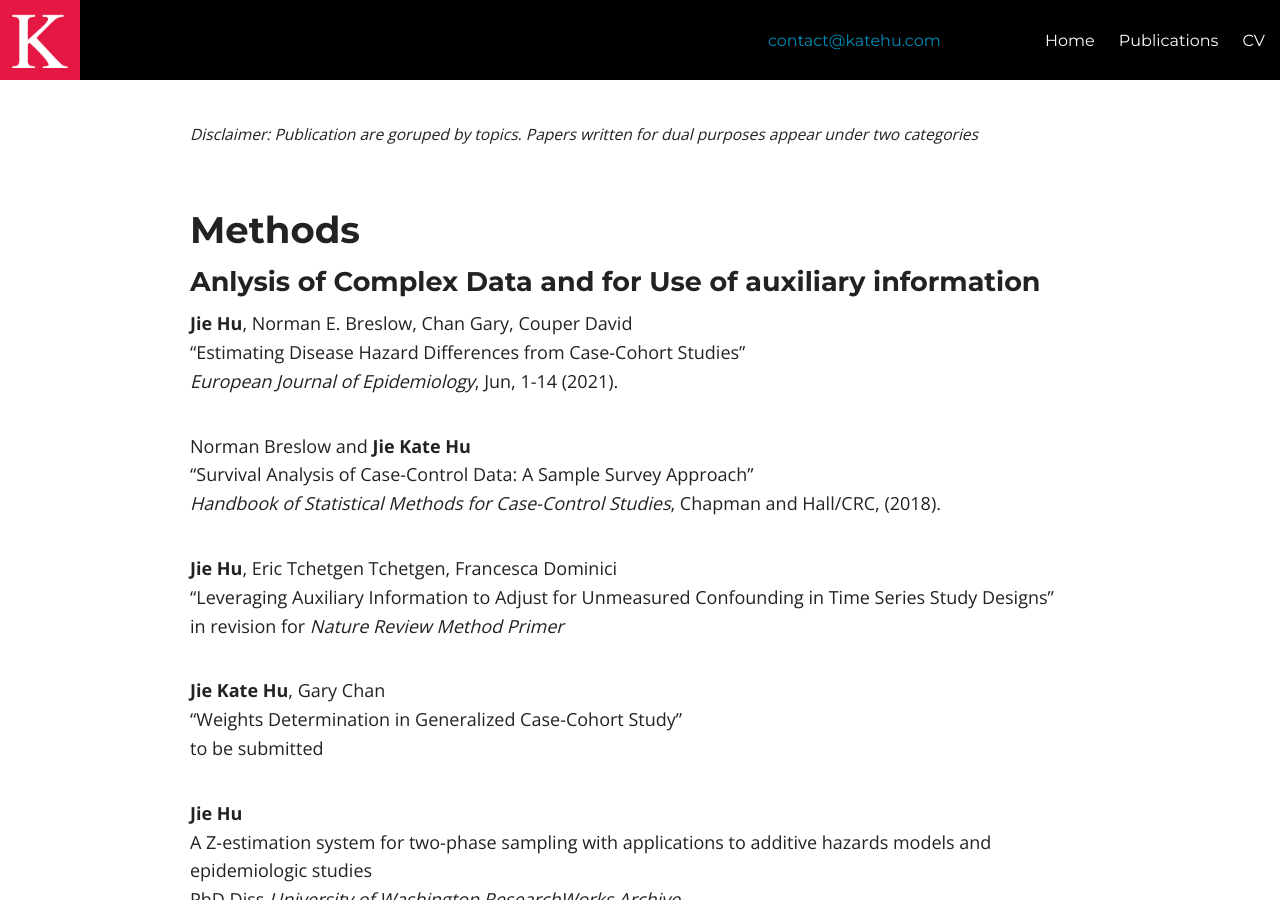
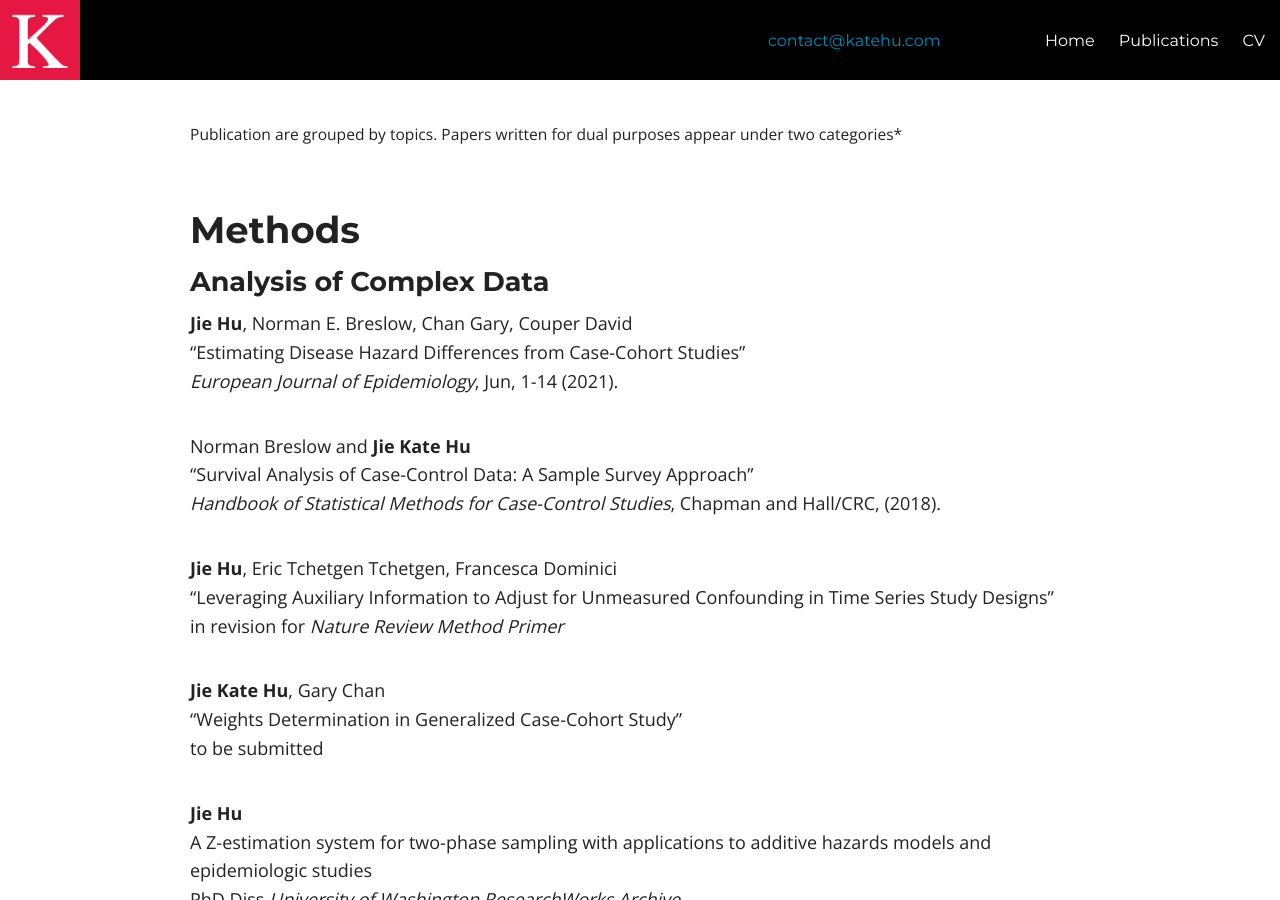
Before and after one commit to katehu/katehu.github.io, a Jekyll site: the page built from publications.md, in a window 1280 px wide and 900 px high. Built offline with Jekyll 4.4.1, drawn with Linux system fonts in a browser that asks for light colours; nearby versions of some CDN libraries.

Commit message:
clean typo

```diff
--- a/publications.md
+++ b/publications.md
@@ -4,12 +4,12 @@ permalink: /publications/index.html
 title: Publications
 ---
 
-<small> *Disclaimer: Publication are goruped by topics. Papers written for dual purposes appear under two categories*<small>
+<small> Publication are grouped by topics. Papers written for dual purposes appear under two categories*<small>
 
 
 ## Methods
 
-### Anlysis of Complex Data and for Use of auxiliary information
+### Analysis of Complex Data
 
 
 **Jie Hu**, Norman E. Breslow, Chan Gary, Couper David<br/>
```
